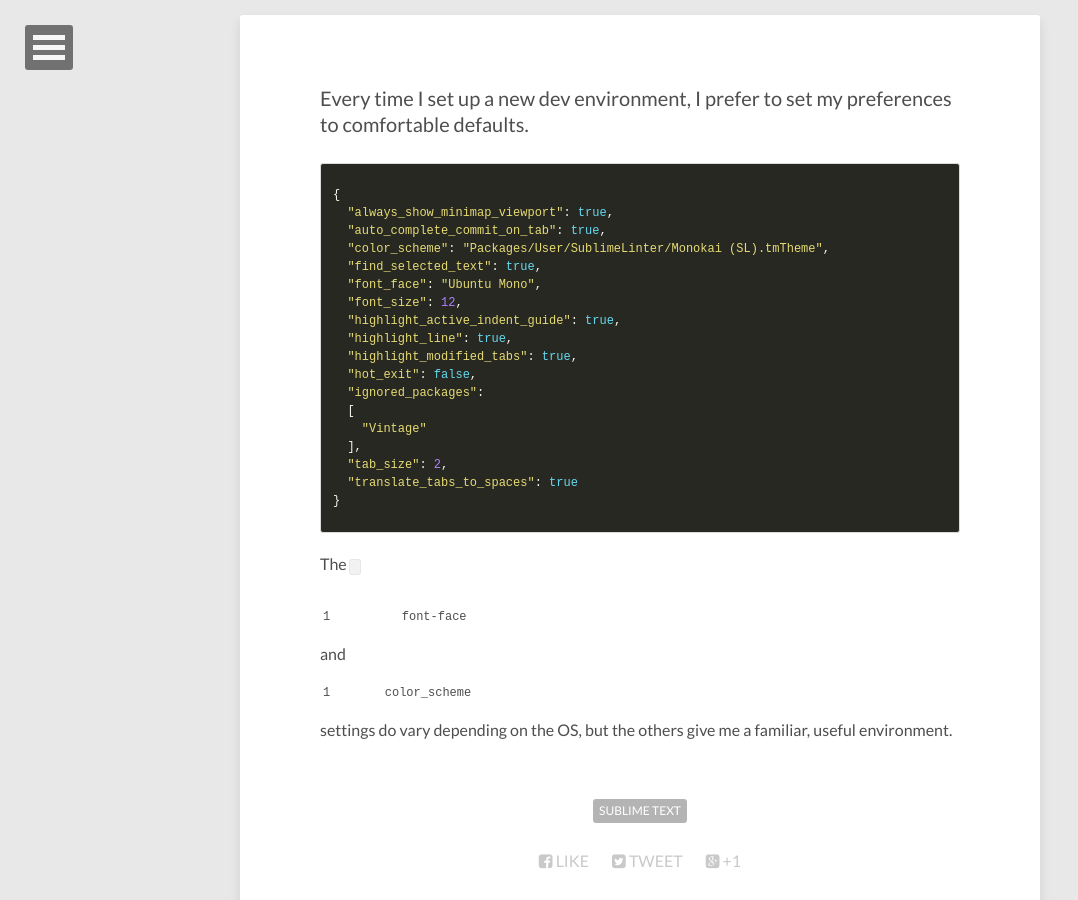
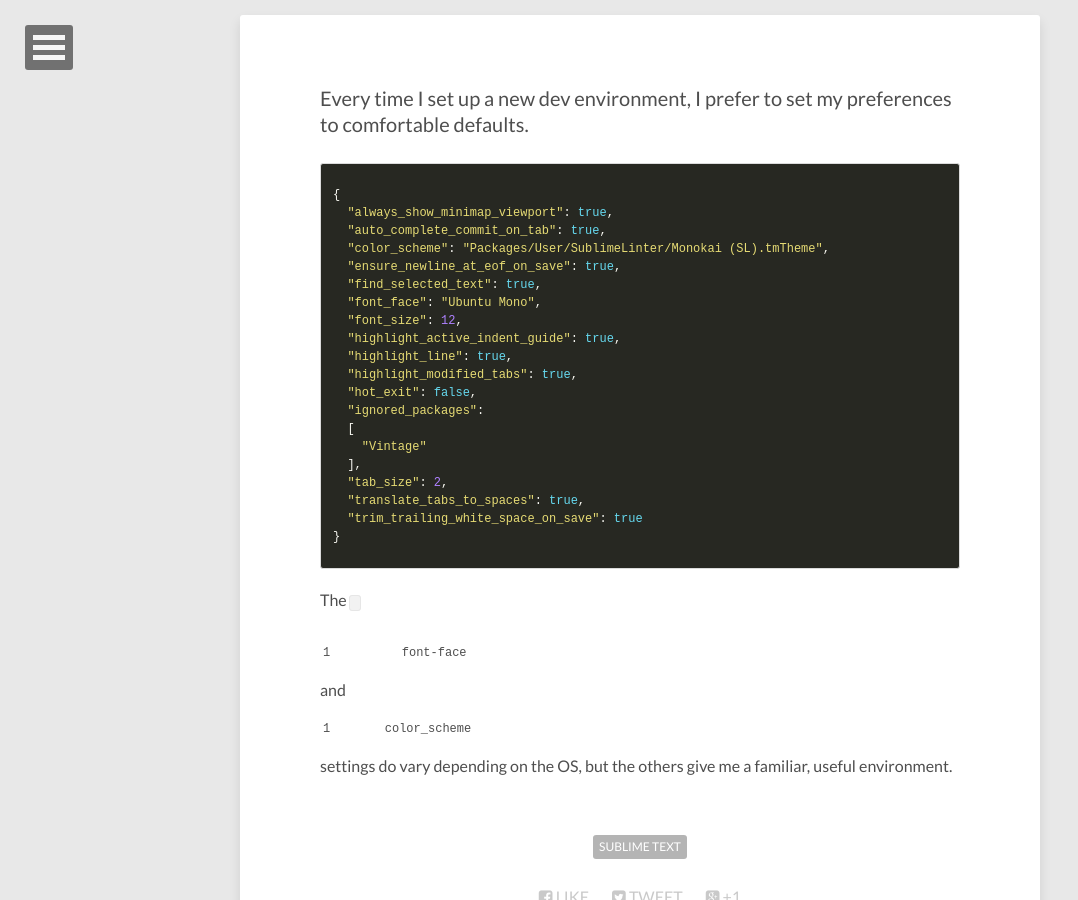
Before and after one commit to Pavling/Pavling.github.io, a Jekyll site: the page built from _posts/2015-02-27-sublime-text-user-preferences.md, in a window 1280 px wide and 900 px high, scrolled down 435 px. Shown: the whole window, without its empty margins (0-1078 px from the left). Built offline with Jekyll 4.4.1, drawn with Linux system fonts in a browser that asks for light colours; nearby versions of some CDN libraries; comment, search, counter and statistics services are not loaded.

Commit message:
tweaking sublime settings

```diff
--- a/_posts/2015-02-27-sublime-text-user-preferences.md
+++ b/_posts/2015-02-27-sublime-text-user-preferences.md
@@ -17,6 +17,7 @@ Every time I set up a new dev environment, I prefer to set my preferences to com
   "always_show_minimap_viewport": true,
   "auto_complete_commit_on_tab": true,
   "color_scheme": "Packages/User/SublimeLinter/Monokai (SL).tmTheme",
+  "ensure_newline_at_eof_on_save": true,
   "find_selected_text": true,
   "font_face": "Ubuntu Mono",
   "font_size": 12,
@@ -29,7 +30,8 @@ Every time I set up a new dev environment, I prefer to set my preferences to com
     "Vintage"
   ],
   "tab_size": 2,
-  "translate_tabs_to_spaces": true
+  "translate_tabs_to_spaces": true,
+  "trim_trailing_white_space_on_save": true
 }
 {% endhighlight %}
 
```
